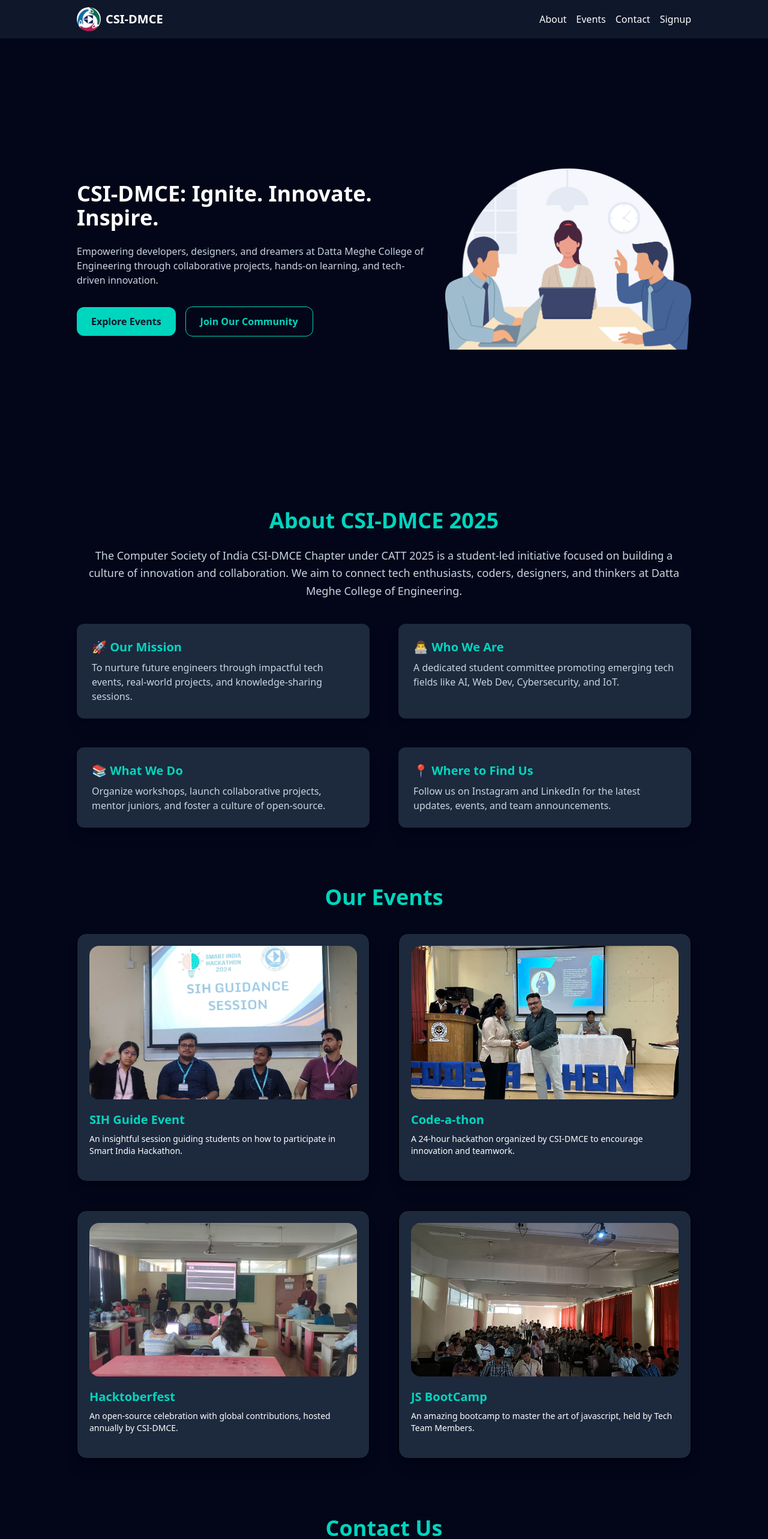
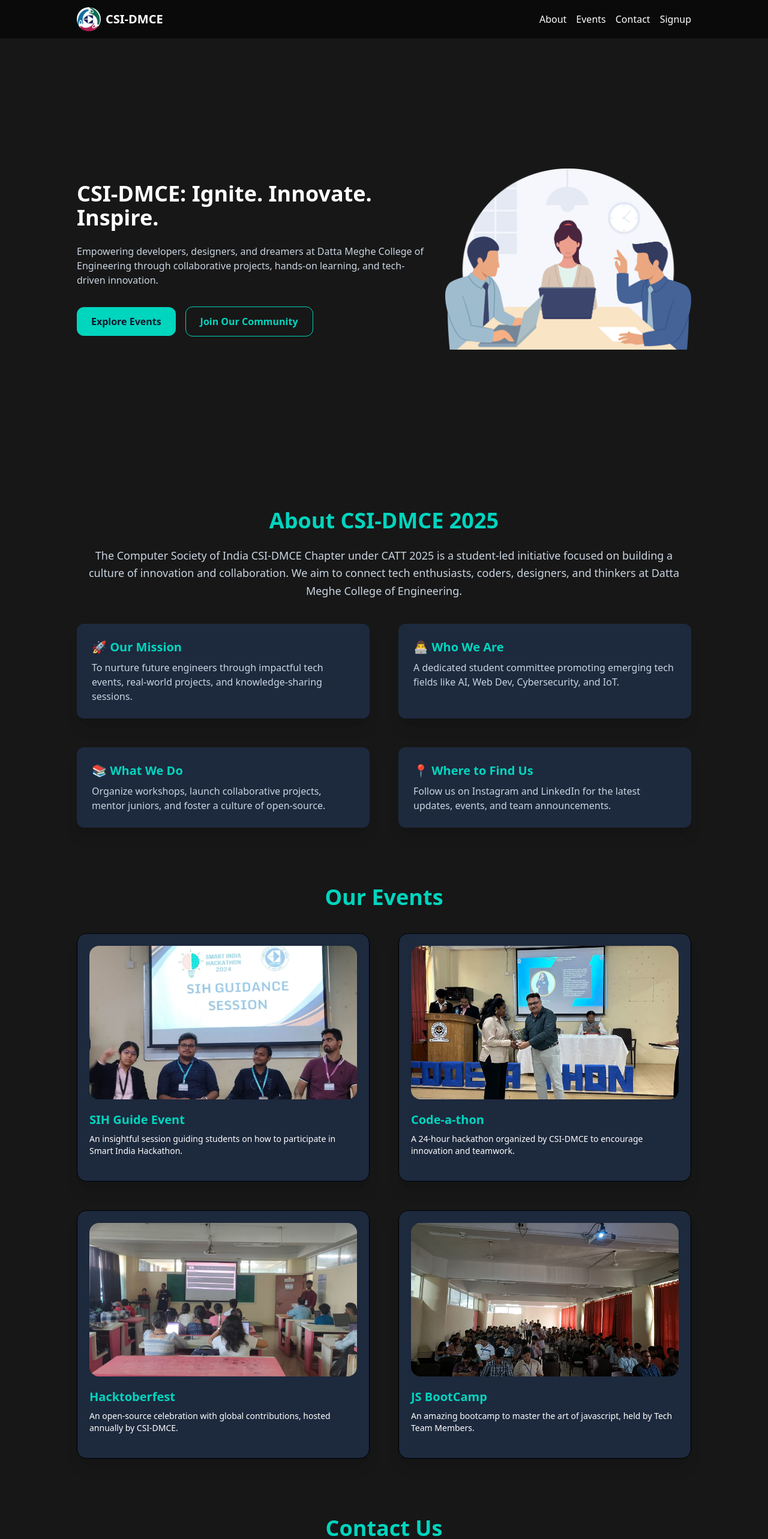
Before and after one commit to AasthaOswal/csi-website-aastha, a React (Vite) app: page / in a window 1280 px wide. Shown: the top 2566 px of the page at 60% size. Built offline with nearby package versions, Linux system fonts and the light colour scheme.

Commit message:
Changed background color

```diff
--- a/src/components/Footer/Footer.jsx
+++ b/src/components/Footer/Footer.jsx
@@ -6,7 +6,7 @@ import { FaLinkedin } from "react-icons/fa";
 
 const Footer = () => {
     return (
-        <footer className="bg-slate-950 text-white py-8 ">
+        <footer className="bg-neutral-900 text-white py-8 ">
             <div className="max-w-6xl mx-auto px-6 sm:px-8 md:px-12 grid grid-cols-1  md:grid-cols-3 gap-10 border-t border-slate-800 pt-10">
                 {/* About CSI */}
                 <div className="md:justify-self-center">
--- a/src/components/Home/Contact.jsx
+++ b/src/components/Home/Contact.jsx
@@ -5,7 +5,7 @@ import { FaLinkedin } from "react-icons/fa";
 
 const Contact = () => {
     return (
-        <section className="bg-slate-950 text-white px-6 sm:px-8 md:px-12 py-12 scroll-mt-16" id="contact">
+        <section className=" text-white px-6 sm:px-8 md:px-12 py-12 scroll-mt-16" id="contact">
             <div className="max-w-5xl mx-auto">
                 <h2 className="text-4xl font-bold text-teal-400 text-center mb-4">
                     Contact Us
@@ -20,7 +20,7 @@ const Contact = () => {
                     {/* Social & Email */}
                     <div className="mt-16 grid grid-cols-1 gap-10 flex-grow">
                         <div className="bg-slate-800 p-6 rounded-xl shadow-md border border-slate-700 hover:border-teal-400 transition duration-200">
-                            <h3 className="text-2xl font-semibold text-teal-400 mb-3">📧 Email Us</h3>
+                            <h3 className="text-2xl font-semibold text-teal-400 mb-3">Email Us</h3>
                             <p className="text-slate-300 leading-relaxed">
                                 For queries and suggestions, write to us at:
                                 <br />
@@ -28,7 +28,7 @@ const Contact = () => {
                             </p>
                         </div>
                         <div className="bg-slate-800 p-6 rounded-xl shadow-md border border-slate-700 hover:border-teal-400 transition duration-200">
-                            <h3 className="text-2xl font-semibold text-teal-400 mb-4">📱 Follow Us</h3>
+                            <h3 className="text-2xl font-semibold text-teal-400 mb-4">Follow Us</h3>
                             <div className="flex items-center space-x-6 text-2xl">
                                 <a href="https://www.linkedin.com/company/csi-dmce" target="_blank" rel="noopener noreferrer" className="text-white hover:text-teal-300 transition">
                                     <FaLinkedin />
--- a/src/components/Home/Events.jsx
+++ b/src/components/Home/Events.jsx
@@ -27,7 +27,7 @@ const Events = () => {
     ];
 
     return (
-        <section className="bg-slate-950 px-6 sm:px-8 md:px-12 py-12  scroll-mt-16" id="events">
+        <section className="px-6 sm:px-8 md:px-12 py-12  scroll-mt-16" id="events">
 
             <div className="max-w-5xl mx-auto about-wrapper">
                 <h2 className="text-3xl sm:text-4xl font-bold text-teal-400 text-center mb-10">
--- a/src/components/Home/Hero.jsx
+++ b/src/components/Home/Hero.jsx
@@ -1,7 +1,7 @@
 
 const Hero=()=>{
     return (
-        <section className="bg-slate-950 text-white flex items-center justify-center px-6 sm:px-8 md:px-12 py-12 scroll-mt-16 h-[calc(100dvh-4rem)]" id="hero">
+        <section className=" text-white flex items-center justify-center px-6 sm:px-8 md:px-12 py-12 scroll-mt-16 h-[calc(100dvh-4rem)]" id="hero">
             <div className="flex max-w-5xl flex-col-reverse  md:flex-row items-center justify-around gap-x-8">
                 <div className="text-center md:text-left mt-16 md:mt-0">
                     <h1 className="text-2xl sm:text-3xl md:text-4xl font-bold mb-6">
--- a/src/components/Navbar/Navbar.jsx
+++ b/src/components/Navbar/Navbar.jsx
@@ -11,8 +11,8 @@ const Navbar=()=>{
     const [mobileNav,setMobileNav]=useState(false);
 
     return (
-        <nav className="w-full  h-16 bg-slate-900 flex justify-between  mx-auto px-6 sm:px-8 md:px-12 sticky top-0 z-10">
-            <div className="navbar-wrapper bg-slate-900  flex justify-between  mx-auto  w-full max-w-5xl">
+        <nav className="w-full  h-16 bg-neutral-950 flex justify-between  mx-auto px-6 sm:px-8 md:px-12 sticky top-0 z-10">
+            <div className="navbar-wrapper bg-neutral-950 flex justify-between  mx-auto  w-full max-w-5xl">
                 <div className="logo flex items-center justify-center">
                     <a href="#" className="flex items-center justify-center gap-2">
                         <img src="/csi-logo.jpg" alt="logo" className="rounded-full h-10 w-10" />
--- a/src/pages/Home.jsx
+++ b/src/pages/Home.jsx
@@ -5,7 +5,7 @@ import Hero from "../components/Home/Hero";
 
 const Home=()=>{
     return (
-        <div className="w-full  min-h-screen  bg-slate-950" id="home">
+        <div className="w-full  min-h-screen  bg-neutral-900" id="home">
             <Hero/>
             <About/>
             <Events/>
```
